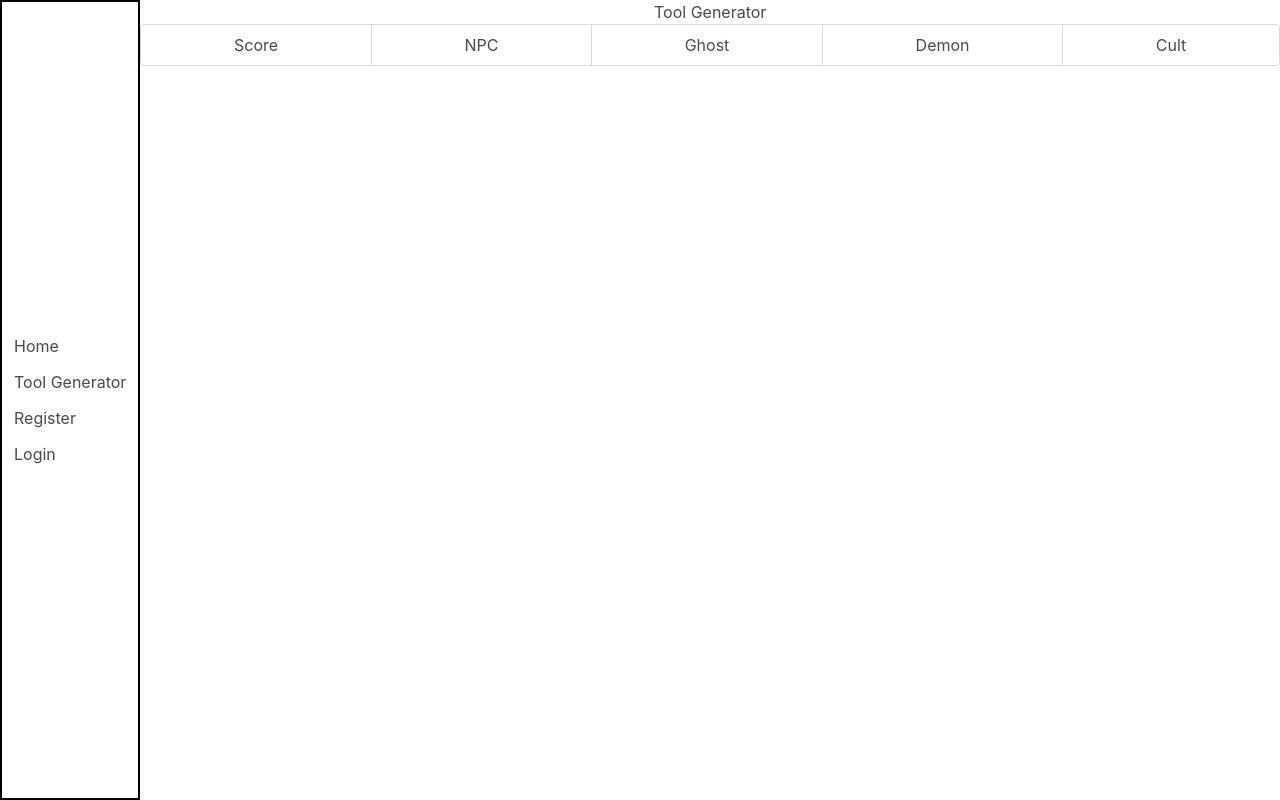
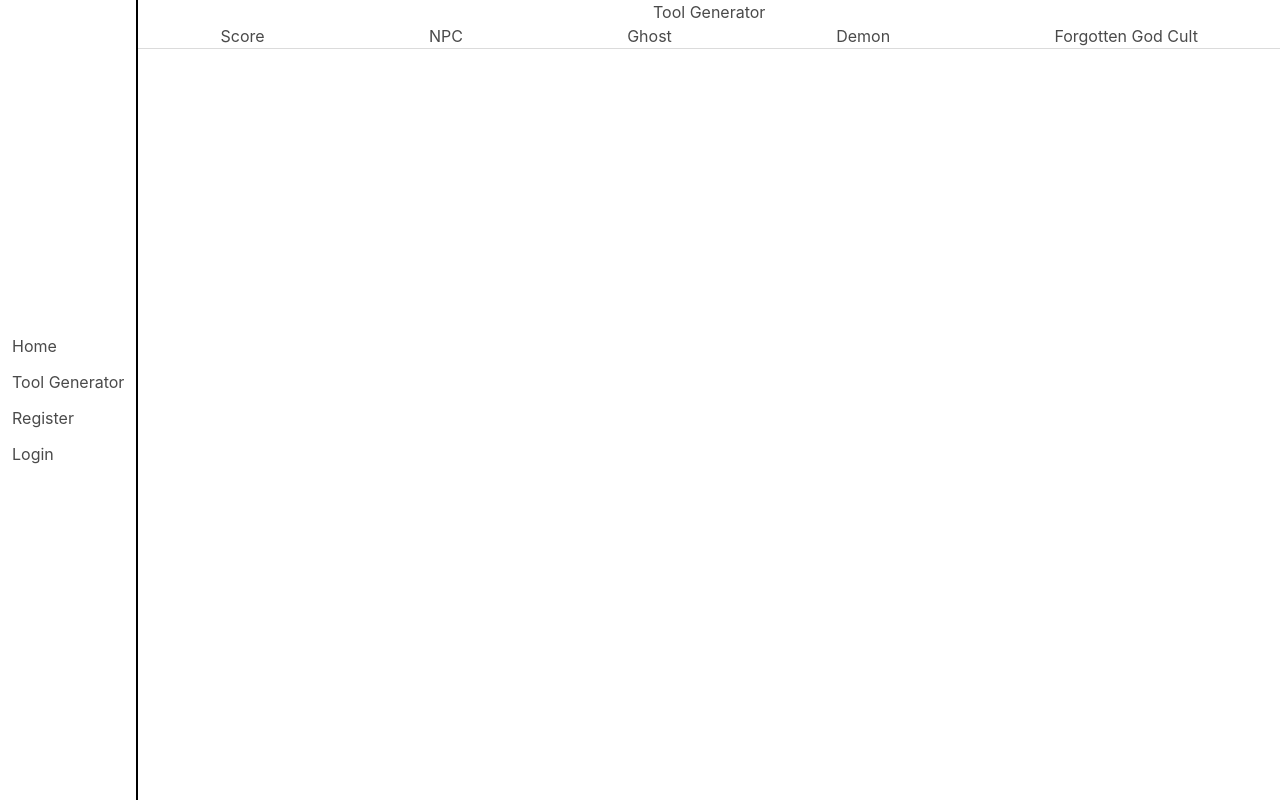
Before and after one commit to qmsparks/bitd-toolkit-client, a React (Create React App) app: page /tools in a window 1280 px wide. Built offline with nearby package versions, Linux system fonts and the light colour scheme.

Commit message:
refactors tool save form into a modal

```diff
--- a/src/App.scss
+++ b/src/App.scss
@@ -5,7 +5,6 @@ body {
     height: 100vh;
 }
 
-
 h1 {
     text-align: center;
 }
--- /dev/null
+++ b/src/Sass/Tools.scss
@@ -0,0 +1,9 @@
+.tool-menu {
+    li {
+        text-align: center;
+        &:hover {
+            cursor: pointer;
+            background-color: lightgray;
+        }
+    }
+}
--- a/src/components/Dashboard/ToolIndex.js
+++ b/src/components/Dashboard/ToolIndex.js
@@ -7,7 +7,7 @@ const ToolIndex = props => {
         })
     }
     return (
-        <div>
+        <div className="tool-index">
             {generateToolCards(props.data)}
         </div>
     )
--- a/src/components/Sidebar/Sidebar.js
+++ b/src/components/Sidebar/Sidebar.js
@@ -1,5 +1,5 @@
 import { useEffect } from 'react';
-import {NavLink} from 'react-router-dom';
+import {NavLink, useHistory} from 'react-router-dom';
 
 import UserModel from '../../models/UserModel';
 
@@ -10,6 +10,7 @@ import './Sidebar.scss';
 
 const Sidebar = props => {
     const [user, setUser] = useRecoilState(userState);
+    const history = useHistory();
 
     useEffect(function() {
         if (localStorage.getItem('uid')) {
@@ -24,6 +25,7 @@ const Sidebar = props => {
     function logout() {
         setUser(null);
         localStorage.clear();
+        history.push('/');
     }
 
     return (
--- a/src/components/Sidebar/Sidebar.scss
+++ b/src/components/Sidebar/Sidebar.scss
@@ -1,5 +1,5 @@
 aside.menu {
-    border: 2px solid black;
+    border-right: 2px solid black;
     height: 100vh;
     display: flex;
     flex-direction: column;
--- a/src/components/ToolGenerator/ToolData.js
+++ b/src/components/ToolGenerator/ToolData.js
@@ -1,10 +1,10 @@
 const ToolData = props => {
-    const {category} = props;
+    const {category, user} = props;
     let catSlug;
 
 
     function handleUpdate(catIndex) {
-        props.newComponent(props.toolIndex, catIndex, catSlug);
+        if (user) return props.newComponent(props.toolIndex, catIndex, catSlug);
     }
 
 
--- a/src/components/ToolGenerator/ToolGenerator.js
+++ b/src/components/ToolGenerator/ToolGenerator.js
@@ -16,8 +16,6 @@ const ToolGenerator = props => {
     const [component, fetchComponent, setComponent] = useComponents();
     const [mainIndex, setMainIndex] = useState(null);
     const [nestIndex, setNestIndex] = useState(null);
-    const [saveForm, setSaveForm] = useState(false);
-
 
     useEffect(
         function() {
@@ -58,7 +56,7 @@ const ToolGenerator = props => {
         if (!details) return <h4>Loading...</h4>
         return details.map((config, i) => {
             return (<tr>
-                <td>{config.category}</td>
+                <th>{config.category}</th>
                     {
                         !tool ?
                         <td>{config.number} </td> :
@@ -66,11 +64,17 @@ const ToolGenerator = props => {
                         toolIndex={i}
                         category={tool[i]}
                         newComponent={updateComponent}
+                        user={user}
                         />
                     }
 
             </tr>)
         })
+    }
+
+    function toggleForm() {
+        let modal = document.getElementById('tool-save');
+        modal.classList.add('is-active');
     }
 
 
@@ -85,8 +89,11 @@ const ToolGenerator = props => {
                 Get Random {props.type}
             </tfoot>
         </table>
-            {user && tool &&  <button onClick={e => setSaveForm(true)}>Save Tool</button>}
-            {saveForm && <ToolSaveForm tool={tool} type={props.type} /> }
+
+
+        {user && tool &&  <button onClick={toggleForm}>Save Tool</button>}
+
+        {tool && <ToolSaveForm tool={tool} type={props.type} />}
         </>
     )
 }
--- a/src/components/ToolGenerator/ToolSaveForm.js
+++ b/src/components/ToolGenerator/ToolSaveForm.js
@@ -11,6 +11,7 @@ const ToolSaveForm = props => {
     const history = useHistory();
 
     useEffect(function() {
+        if (components) {
             const components = props.tool.map(component => {
                 return component._id
             })
@@ -18,6 +19,7 @@ const ToolSaveForm = props => {
 
             const type = props.type;
             setType(type);
+        }
     },
     // eslint-disable-next-line
     [])
@@ -33,7 +35,9 @@ const ToolSaveForm = props => {
 
 
     return (
-        <div>
+        <div className="modal" id="tool-save">
+            <div className="modal-background"></div>
+            <div className="modal-content">
                 <h3>Save tool</h3>
                 <form onSubmit={handleSubmit}>
                     <div className="form-input">
@@ -56,6 +60,8 @@ const ToolSaveForm = props => {
                     </div>
                     <input type="submit" value="Save"/>
                 </form>
+                <button className="modal-close is-large" aria-label="close"></button>
+            </div>
         </div>
     )
 }
--- a/src/pages/Tools.js
+++ b/src/pages/Tools.js
@@ -2,13 +2,13 @@ import {useState} from 'react';
 
 import ToolGenerator from '../components/ToolGenerator/ToolGenerator';
 
-import './Tools.scss';
+import '../Sass/Tools.scss';
 
 
 const Tools = props => {
-
     const [tooltype, setTooltype] = useState(null);
     const [slug, setSlug] = useState(null);
+
 
     function setGenerator(name, slug) {
         setTooltype(name);
@@ -20,47 +20,31 @@ const Tools = props => {
             <h1>
                 Tool Generator
             </h1>
-            <div className="tabs is-fullwidth is-toggle">
-                <ul>
-                    <li>
-                        {/* eslint-disable-next-line */}
-                        <a onClick={e => setGenerator('Score', 'score')}>
+            <div className="tabs is-fullwidth is-centered is-boxed">
+                <ul className="tool-menu">
+                    <li onClick={e => setGenerator('Score', 'score')}>
                         <p >Score</p>
-                        </a>
                     </li>
-                    <li>
-                        {/* eslint-disable-next-line */}
-                        <a onClick={e => setGenerator('NPC', 'npc')}>
+                    <li onClick={e => setGenerator('NPC', 'npc')}>
                         <p>NPC</p>
-                        </a>
                     </li>
-                    <li>
-                        {/* eslint-disable-next-line */}
-                        <a onClick={e => setGenerator('Ghost', 'ghost')}>
+                    <li onClick={e => setGenerator('Ghost', 'ghost')}>
                         <p>Ghost</p>
-                        </a>
                     </li>
-                    <li>
-                        {/* eslint-disable-next-line */}
-                        <a onClick={e=> setGenerator('Demon', 'demon')}>
+                    <li onClick={e=> setGenerator('Demon', 'demon')}>
                         <p>Demon</p>
-                        </a>
                     </li>
-                    <li>
-                        {/* eslint-disable-next-line */}
-                        <a onClick={e => setGenerator('Forgotten God Cult', 'cult')}>
-                        <p>Cult</p>
-                        </a>
+                    <li onClick={e => setGenerator('Forgotten God Cult', 'cult')}>
+                        <p>Forgotten God Cult</p>
                     </li>
                 </ul>
             </div>
 
-            <section>
+            <div className="tool-table container is-max-desktop">
                 {tooltype &&
                 <ToolGenerator type={tooltype} slug={slug}/>
                 }
-            </section>
-
+            </div>
         </div>
     )
 }
```
Also changed, not shown: src/Sass/Dashboard.scss (added). Lines whose indentation alone changed are shown as unchanged.
